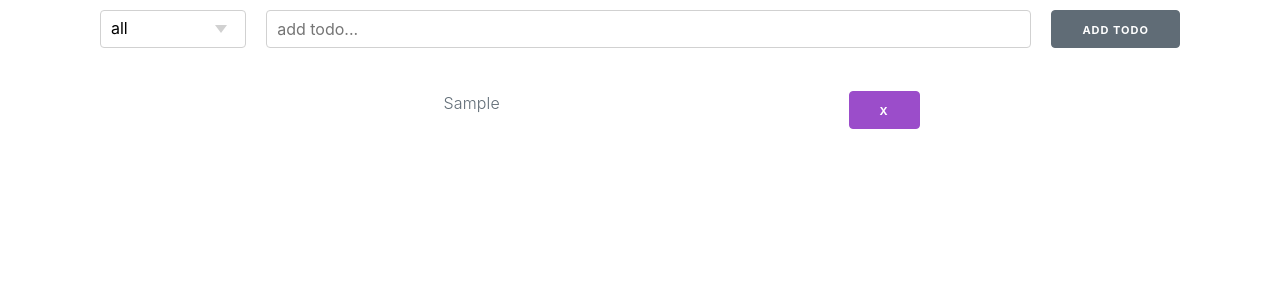
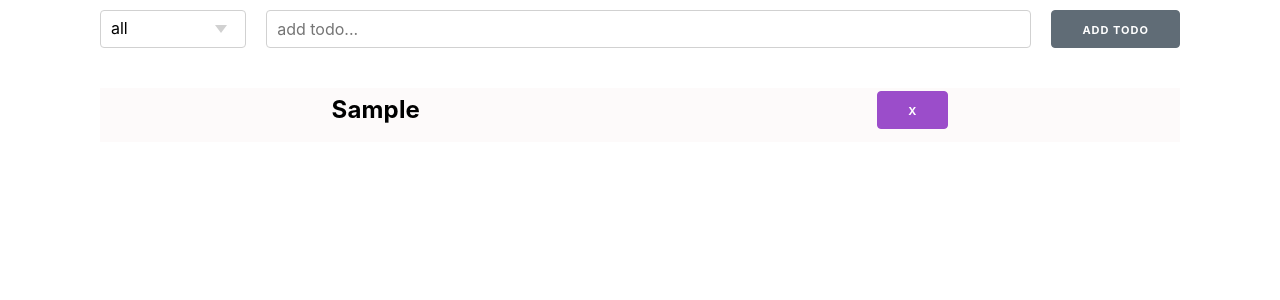
Before and after one commit to ssiddhesh64/todo-list-react-app, a React (Create React App) app: page / in a window 1280 px wide. Both pictures are taken after typing "Sample" into the empty fields and a click on the button "ADD TODO". Shown: the top 300 px of the page. Built offline with nearby package versions, Linux system fonts and the light colour scheme.

Commit message:
styled alternate todos

```diff
--- a/src/Components/stylegrid.css
+++ b/src/Components/stylegrid.css
@@ -1,12 +1,18 @@
+* {
+  margin: 0;
+  padding: 0;
+}
+
 .container {
   padding-top: 10px;
   height: 100vh;
+  /* width: 100vh; */
   display: grid;
   grid-template-columns: 2fr 10fr 1fr;
   grid-template-rows: 1fr 10fr 1fr;
   grid-template-areas:
     "dropdown todoform todoform"
-    ". todolist ."
+    "todolist todolist todolist"
     ". todofooter .";
 }
 
@@ -27,6 +33,20 @@
   grid-area: todolist;
 }
 
+.todo {
+  color: black;
+  font-weight: bold;
+  font-size: x-large;
+}
+
+.todo:nth-child(odd) {
+  background: rgb(253, 250, 250);
+}
+
+.todo:nth-child(even) {
+  background: rgb(248, 234, 234);
+}
+
 .todo-footer {
   grid-area: todofooter;
   justify-self: center;
```
